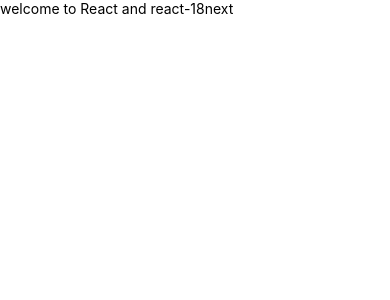
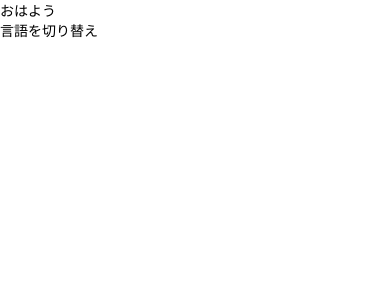
Before and after one commit to ksaito422/rn_libraries, a React Native app: screen / in a window 390 px wide. Shown: the top 300 px of the page. Built offline with nearby package versions, Linux system fonts and the light colour scheme.

Commit message:
[add]jsonファイルによる多言語対応

```diff
--- a/src/components/Home.js
+++ b/src/components/Home.js
@@ -1,18 +1,19 @@
-import React from 'react';
-import {View, Text} from 'react-native';
+import React, {useState, useEffect} from 'react';
+import {View, Text, TouchableOpacity} from 'react-native';
 import i18n from 'i18next';
 import {useTranslation, initReactI18next} from 'react-i18next';
+import enJson from '../i18n/en.json';
+import jaJson from '../i18n/ja.json';
 
 i18n.use(initReactI18next).init({
   resources: {
-    en: {
-      translation: {
-        'welcome to React': 'welcome to React and react-18next',
-      },
-    },
+    // インポートした言語ファイルを設定
+    // 辞書情報
+    en: {translation: enJson},
+    ja: {translation: jaJson},
   },
-  lng: 'en',
-  fallbackLng: 'en',
+  lng: 'ja', // 初期設定した言語
+  fallbackLng: 'ja', // 選択した言語に関する辞書情報がない時に、かわりに表示する言語
 
   interpolation: {
     escapeValue: false,
@@ -20,12 +21,24 @@
 });
 
 export const Home = () => {
-  const {t} = useTranslation();
+  const [lang, setLang] = useState('ja');
+
+  useEffect(() => {
+    i18n.changeLanguage(lang);
+  }, [lang]);
+
+  const {t, i18n} = useTranslation();
 
   return (
     <>
       <View>
-        <Text>{t('welcome to React')}</Text>
+        <Text>{t('おはよう')}</Text>
+        <TouchableOpacity
+          onPress={() => {
+            setLang(lang === 'ja' ? 'en' : 'ja');
+          }}>
+          <Text>{t('言語を切り替え')}</Text>
+        </TouchableOpacity>
       </View>
     </>
   );
--- /dev/null
+++ b/src/i18n/en.json
@@ -0,0 +1,4 @@
+{
+  "おはよう": "hello",
+  "言語を切り替え": "Change language"
+}
--- /dev/null
+++ b/src/i18n/ja.json
@@ -0,0 +1,4 @@
+{
+  "おはよう": "おはよう",
+  "言語を切り替え": "言語を切り替え"
+}
```
